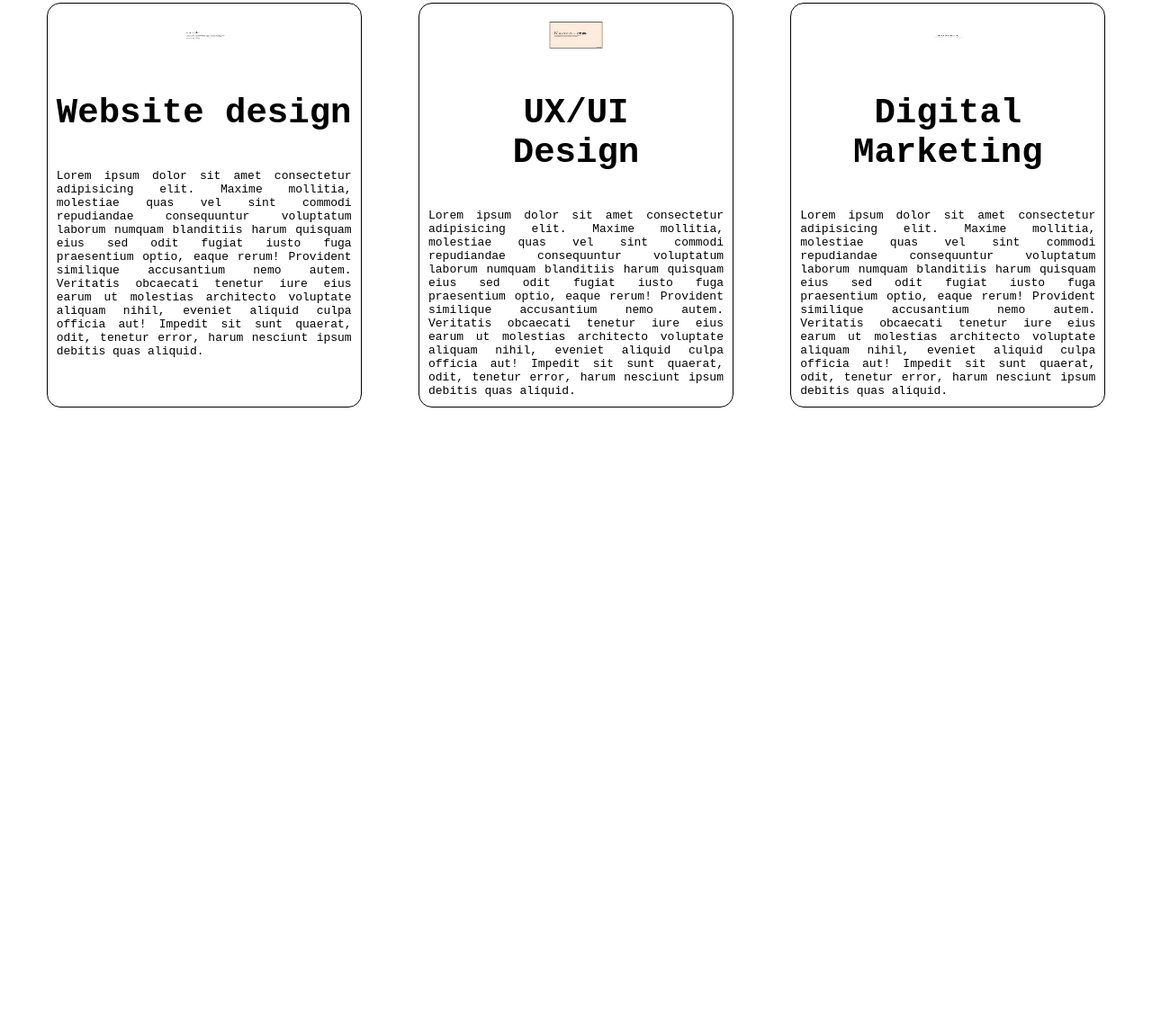
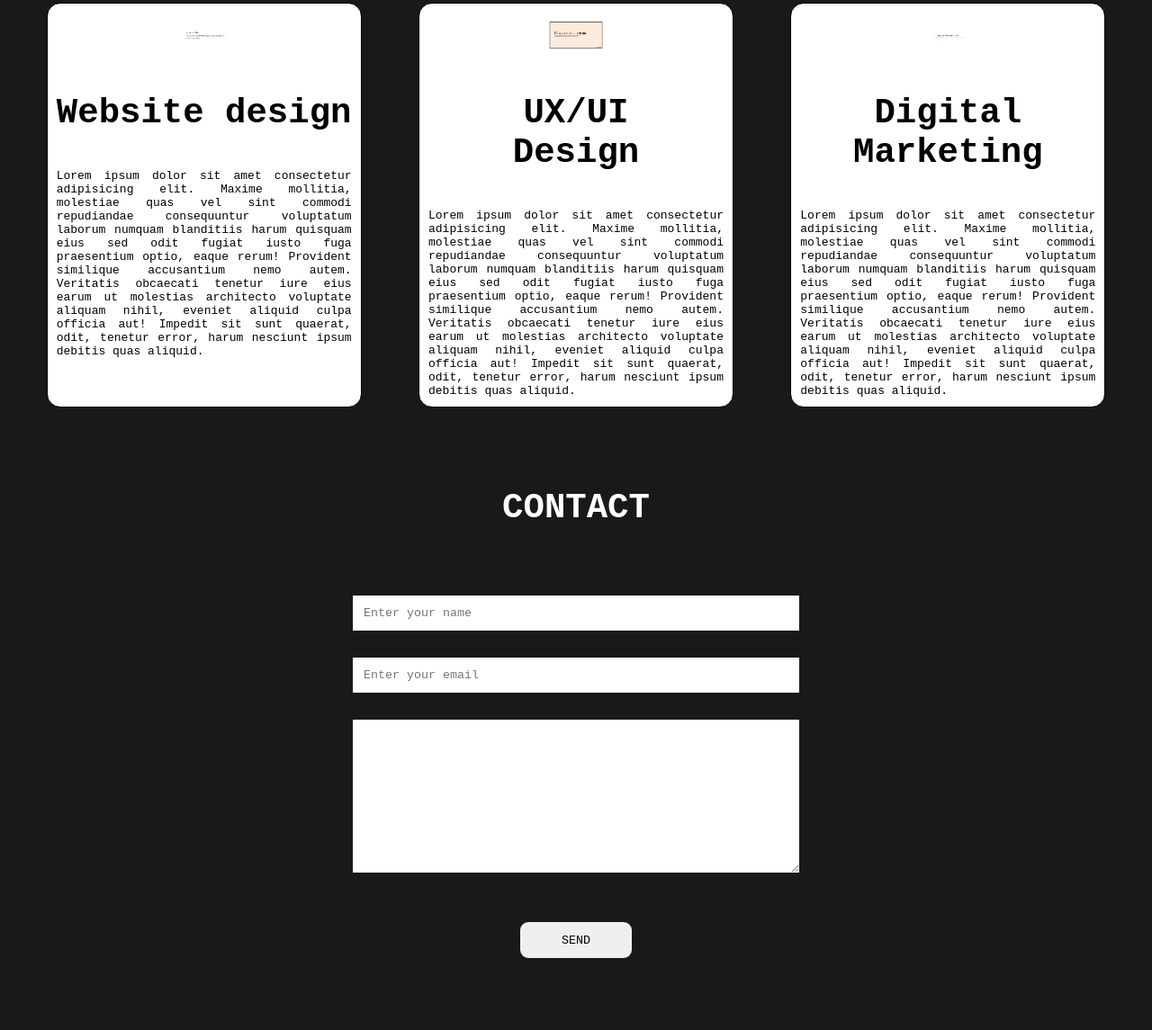
Before and after one commit to OliviaAdongo/porfolio, a plain HTML site: page index.html in a window 1280 px wide. Shown: the part 2347-3492 px from the top of the page at 90% size. Before the commit the page ends 2830 px from the top, so only its background shows below. Drawn offline with Linux system fonts and the light colour scheme; files whose address does not match are found by name.

Commit message:
Contact section created and styled

```diff
--- a/index.html
+++ b/index.html
@@ -119,5 +119,17 @@
         </div>
     </section>
 
+    <section id="contact">
+        <h1 class="headings">CONTACT</h1>
+        <form action="" class="form">
+            <input type="text" name="name"  class="input" placeholder="Enter your name">
+            <input type="email" name="email" class="input" placeholder="Enter your email">
+            <textarea name="msg" id="msg" cols="30" rows="10" placeholder="Enter your message"> </textarea>
+            <input type="submit" value="SEND" id="send">
+        </form>
+    </section>
+
+
+
 </body>
 </html>
--- a/style.css
+++ b/style.css
@@ -57,7 +57,6 @@
     border-radius: 9px;
     min-height:40px;
     min-width: 120px;
-
     transition: .6s ease;
 }
 #home button:hover{
@@ -65,7 +64,7 @@
     background-color:pink;
     transition: 0.7s;
     box-shadow: 0  0  5px  white,  0  0  10px white, 0 0  15px white;
-    font-weight: bold; ;
+    font-weight: bold;
 }
 
 #home  button:active{
@@ -150,6 +149,8 @@
 }
 /* Service section */
 #services{
+    background-color: rgba(0, 0, 0,0.9);
+    color: white;
     display: flex;
     flex-direction: column;
     padding: 20px;
@@ -165,6 +166,7 @@
     flex-direction: column;
     width: 350px;
     height: 450px;
+    color: black;
     border: 1px solid black;
     margin: 10px;
     align-items: center;
@@ -189,3 +191,52 @@
 }
 /* find icons related to what is in the image element */
 /* CONTACT SECTION*/
+#contact{
+    display: flex;
+    flex-direction: column;
+    box-sizing: border-box;
+    background-color: rgba(0, 0, 0,0.9);
+    color: white;
+    padding: 20px;
+}
+.form{
+    display: flex;
+    flex-direction: column;
+    box-sizing: border-box;
+    align-items: center;
+    margin: 20px 0;
+}
+.input{
+    padding: 12px;
+    margin: 15px;
+    width: 40%;
+    border: none;
+    outline: none;
+}
+#msg{
+    width: 40%;
+    padding: 10px;
+    margin: 15px;
+    border: none;
+    outline: none;
+}
+#send{
+    padding: 11px;
+    width: 10%;
+    margin: 40px;
+    border: none;
+    outline: none;
+    color: black;
+    border-radius: 9px;
+    min-height:40px;
+    min-width: 90px;
+    transition: .6s ease;
+}
+#send:hover{
+    cursor: pointer;
+    background-color:pink;
+    transition: 0.7s;
+    box-shadow: 0  0  5px  white,  0  0  10px white, 0 0  15px white;
+    font-weight: bold;
+
+}
```
